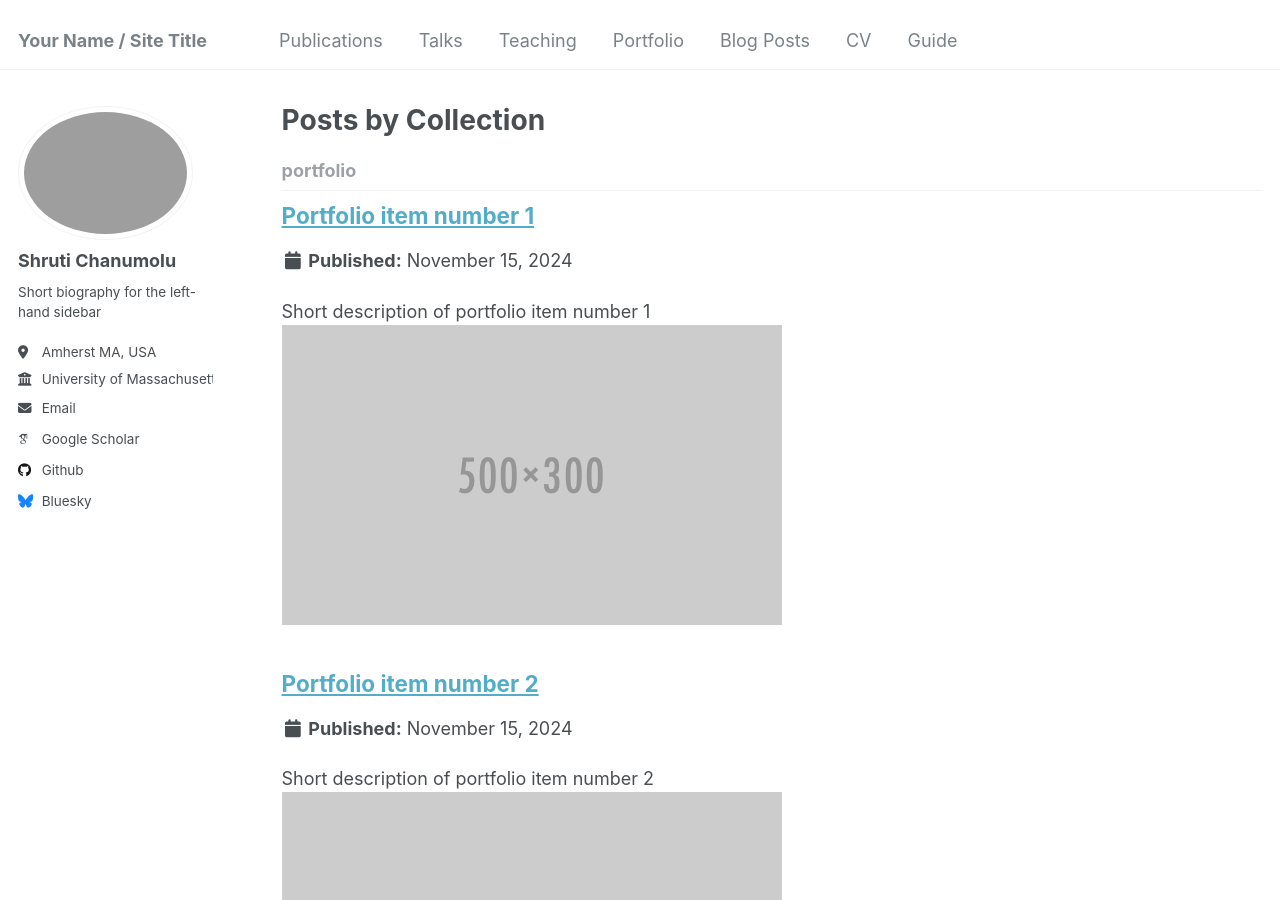
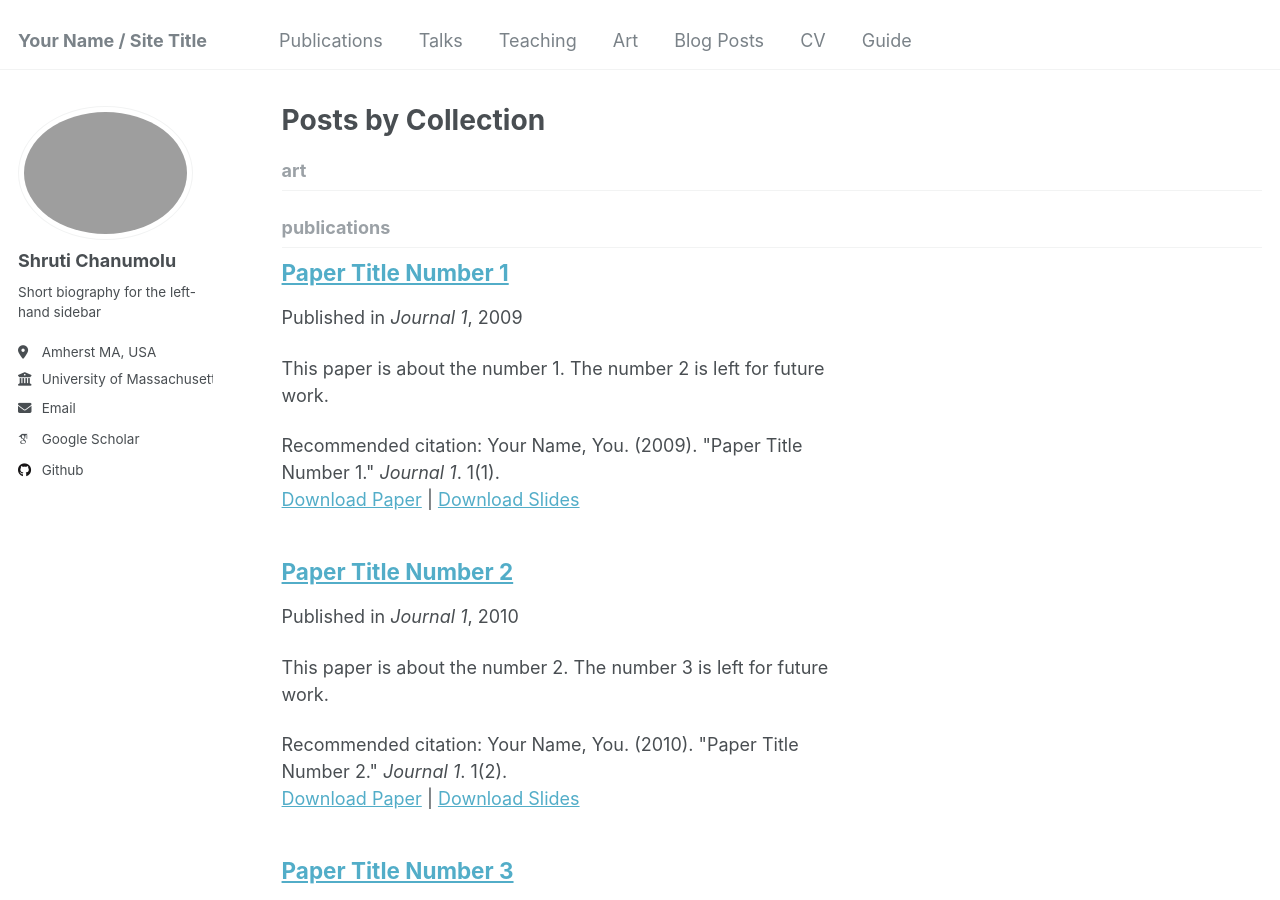
Before and after one commit to chashru/chashru.github.io, a Jekyll site: the page built from _pages/collection-archive.html, in a window 1280 px wide and 900 px high. Built offline with Jekyll 4.4.1, drawn with Linux system fonts in a browser that asks for light colours; some web fonts are replaced.

Commit message:
chnaged portfolio to art

```diff
--- a/_config.yml
+++ b/_config.yml
@@ -41,7 +41,7 @@ author:
   github           : "academicpages"
 
   # Social media
-  bluesky          : "bsky.app" # Replace this with you Bluesky username
+  # bluesky          : "bsky.app" # Replace this with you Bluesky username
   facebook         : # Username
   flickr           : # Username
   foursquare       : # Username
@@ -210,7 +210,7 @@ collections:
   publications:
     output: true
     permalink: /:collection/:path/
-  portfolio:
+  art:
     output: true
     permalink: /:collection/:path/
   talks:
@@ -256,10 +256,10 @@ defaults:
       author_profile: true
       share: true
       comments: true
-  # _portfolio
+  # _art
   - scope:
       path: ""
-      type: portfolio
+      type: art
     values:
       layout: single
       author_profile: true
--- a/_data/authors.yml
+++ b/_data/authors.yml
@@ -1,11 +1,11 @@
 # Authors
 
 Name Name:
-  name        : "Name Name"
+  name        : "Shruti Chanumolu"
   uri         : "http://name.com"
-  email       : "name@name.com"
+  email       : "schanumolu@umass.edu"
   bio         : "This is the first name."
-  avatar      : "bio-photo-2.jpg"
+  avatar      : "profile.png"
   twitter     : "name"
   google_plus : "Name"
 
--- a/_data/navigation.yml
+++ b/_data/navigation.yml
@@ -14,8 +14,8 @@ main:
   - title: "Teaching"
     url: /teaching/
 
-  - title: "Portfolio"
-    url: /portfolio/
+  - title: "Art"
+    url: /art/
 
   - title: "Blog Posts"
     url: /year-archive/
--- a/_pages/markdown.md
+++ b/_pages/markdown.md
@@ -14,7 +14,7 @@ redirect_from:
 * Single pages: _pages/
 * Collections of pages are .md or .html files in:
   * _publications/
-  * _portfolio/
+  * _art/
   * _posts/
   * _teaching/
   * _talks/
--- a/_portfolio/portfolio-1.md
+++ b/_portfolio/portfolio-1.md
@@ -1,7 +1,7 @@
 ---
 title: "Portfolio item number 1"
 excerpt: "Short description of portfolio item number 1<br/><img src='/images/500x300.png'>"
-collection: portfolio
+collection: art
 ---
 
 This is an item in your portfolio. It can be have images or nice text. If you name the file .md, it will be parsed as markdown. If you name the file .html, it will be parsed as HTML.
--- a/_portfolio/portfolio-2.html
+++ b/_portfolio/portfolio-2.html
@@ -1,7 +1,7 @@
 ---
 title: "Portfolio item number 2"
 excerpt: "Short description of portfolio item number 2 <br/><img src='/images/500x300.png'>"
-collection: portfolio
+collection: art
 ---
 
 This is an item in your portfolio. It can be have images or nice text. If you name the file .md, it will be parsed as markdown. If you name the file .html, it will be parsed as HTML.
```
